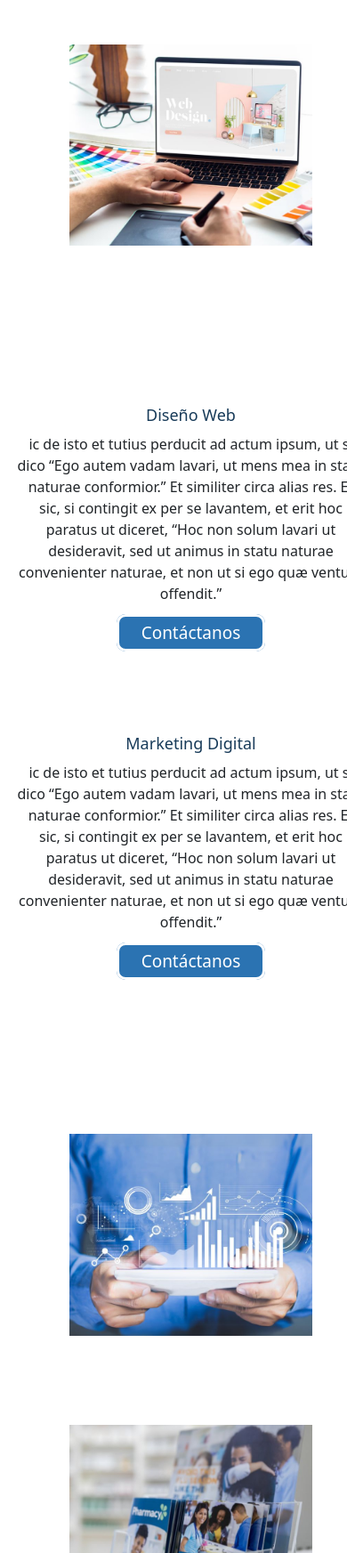
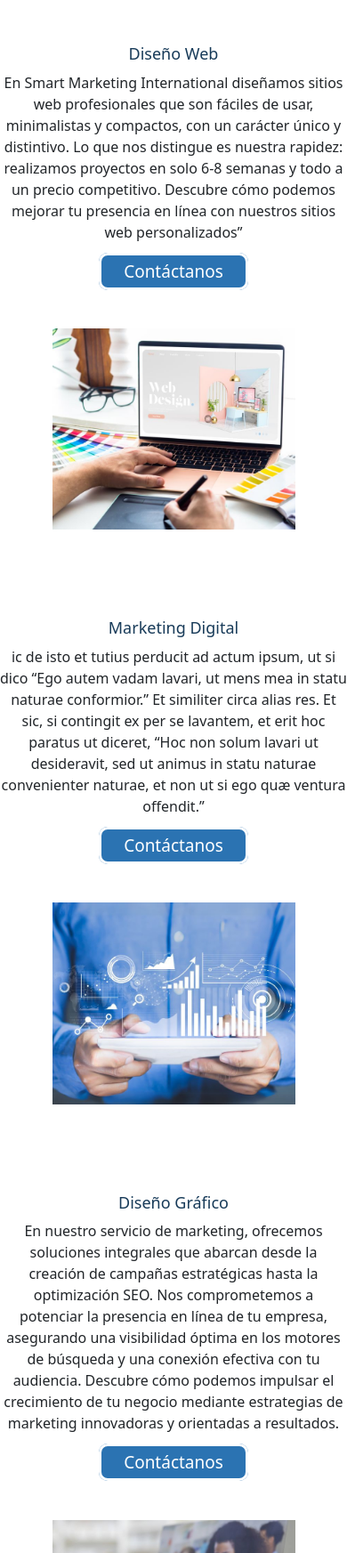
Before and after one commit to DanyHdez23/PreEntrega2HernandezGonzalez, a plain HTML site: page pages/servicios.html in a window 390 px wide. Shown: the part 255-2000 px from the top of the page at 89% size. Drawn offline with nearby package versions, Linux system fonts and the light colour scheme.

Commit message:
se agregó contenido a servicios y conócenos, se agregó función a los botones del sitio y se corrigió página servicios en versión responsiva

```diff
--- a/pages/servicios.html
+++ b/pages/servicios.html
@@ -60,7 +60,7 @@
 
      <main>
 
-      <div class="container">
+      <div class="container diseño-web" id="web">
         <div>
           <img src="../img/serv-diseño-web.jpg" />
         </div>
@@ -68,19 +68,16 @@
         <div>
           <h2 style="color: var(--primario)">Diseño Web</h2>
           <p>
-            ic de isto et tutius perducit ad actum ipsum, ut si dico “Ego autem
-            vadam lavari, ut mens mea in statu naturae conformior.” Et similiter
-            circa alias res. Et sic, si contingit ex per se lavantem, et erit
-            hoc paratus ut diceret, “Hoc non solum lavari ut desideravit, sed ut
-            animus in statu naturae convenienter naturae, et non ut si ego quæ
-            ventura offendit.”
+            En Smart Marketing International diseñamos sitios web profesionales que son fáciles de usar, minimalistas y compactos, con un carácter único y distintivo.
+
+            Lo que nos distingue es nuestra rapidez: realizamos proyectos en solo 6-8 semanas y todo a un precio competitivo. Descubre cómo podemos mejorar tu presencia en línea con nuestros sitios web personalizados”
           </p>
-          <a class="boton" href="#">Contáctanos</a>
+          <a class="boton" href="../pages/contacto.html">Contáctanos</a>
         </div>
       </div>
 
 
-      <div class="container">
+      <div class="container" id="mkt">
 
 
         <div>
@@ -93,7 +90,7 @@
             animus in statu naturae convenienter naturae, et non ut si ego quæ
             ventura offendit.”
           </p>
-          <a class="boton" href="#">Contáctanos</a>
+          <a class="boton" href="../pages/contacto.html">Contáctanos</a>
         </div>
 
         <div>
@@ -101,7 +98,7 @@
         </div>
       </div>
 
-      <div class="container">
+      <div class="container diseño-grafico" id="graf">
         <div>
           <img src="../img/serv-diseño-grafico.jpg" />
         </div>
@@ -109,14 +106,9 @@
         <div>
           <h2 style="color: var(--primario)">Diseño Gráfico </h2>
           <p>
-            ic de isto et tutius perducit ad actum ipsum, ut si dico “Ego autem
-            vadam lavari, ut mens mea in statu naturae conformior.” Et similiter
-            circa alias res. Et sic, si contingit ex per se lavantem, et erit
-            hoc paratus ut diceret, “Hoc non solum lavari ut desideravit, sed ut
-            animus in statu naturae convenienter naturae, et non ut si ego quæ
-            ventura offendit.”
+            En nuestro servicio de marketing, ofrecemos soluciones integrales que abarcan desde la creación de campañas estratégicas hasta la optimización SEO. Nos comprometemos a potenciar la presencia en línea de tu empresa, asegurando una visibilidad óptima en los motores de búsqueda y una conexión efectiva con tu audiencia. Descubre cómo podemos impulsar el crecimiento de tu negocio mediante estrategias de marketing innovadoras y orientadas a resultados.
           </p>
-          <a class="boton" href="#">Contáctanos</a>
+          <a class="boton" href="../pages/contacto.html">Contáctanos</a>
         </div>
       </div>
 
--- a/scss/layout/_media425.scss
+++ b/scss/layout/_media425.scss
@@ -21,9 +21,10 @@
 
         .botones-hero {
             display: flex;
-            flex-direction: column;
+            flex-direction: row;
             align-items: center;
             justify-content: center;
+            gap: 10px;
 
 
             a {
@@ -43,18 +44,26 @@
         align-items: center;
         text-align: center;
         width: 100%;
-        margin: 0px 5%;
+        gap: 50px;
 
         img {
             max-width: 70%;
         }
     }
 
+     .diseño-web {
+        flex-direction: column-reverse;
+        }
+
+    .diseño-grafico {
+        @extend .diseño-web
+    }
+
     .servicios {
         display: grid;
         grid-template-columns:1fr;
-        margin-top: 80px;
         padding-bottom: 80px;
+        margin: 15px;
 
         .titulo-servicios {
             color: var(--primario);
--- a/scss/layout/_servicios.scss
+++ b/scss/layout/_servicios.scss
@@ -2,7 +2,7 @@
         display: grid;
         grid-template-columns: repeat(3, 1fr);
         gap: 25px;
-        margin-top: 80px;
+        margin: 80px 60px;
         padding-bottom: 80px;
 
         .titulo-servicios {
```
Also changed, not shown: index.html (+6 -6 lines), pages/conocenos.html (+2 -7 lines), css/style.css, 1 other file.
